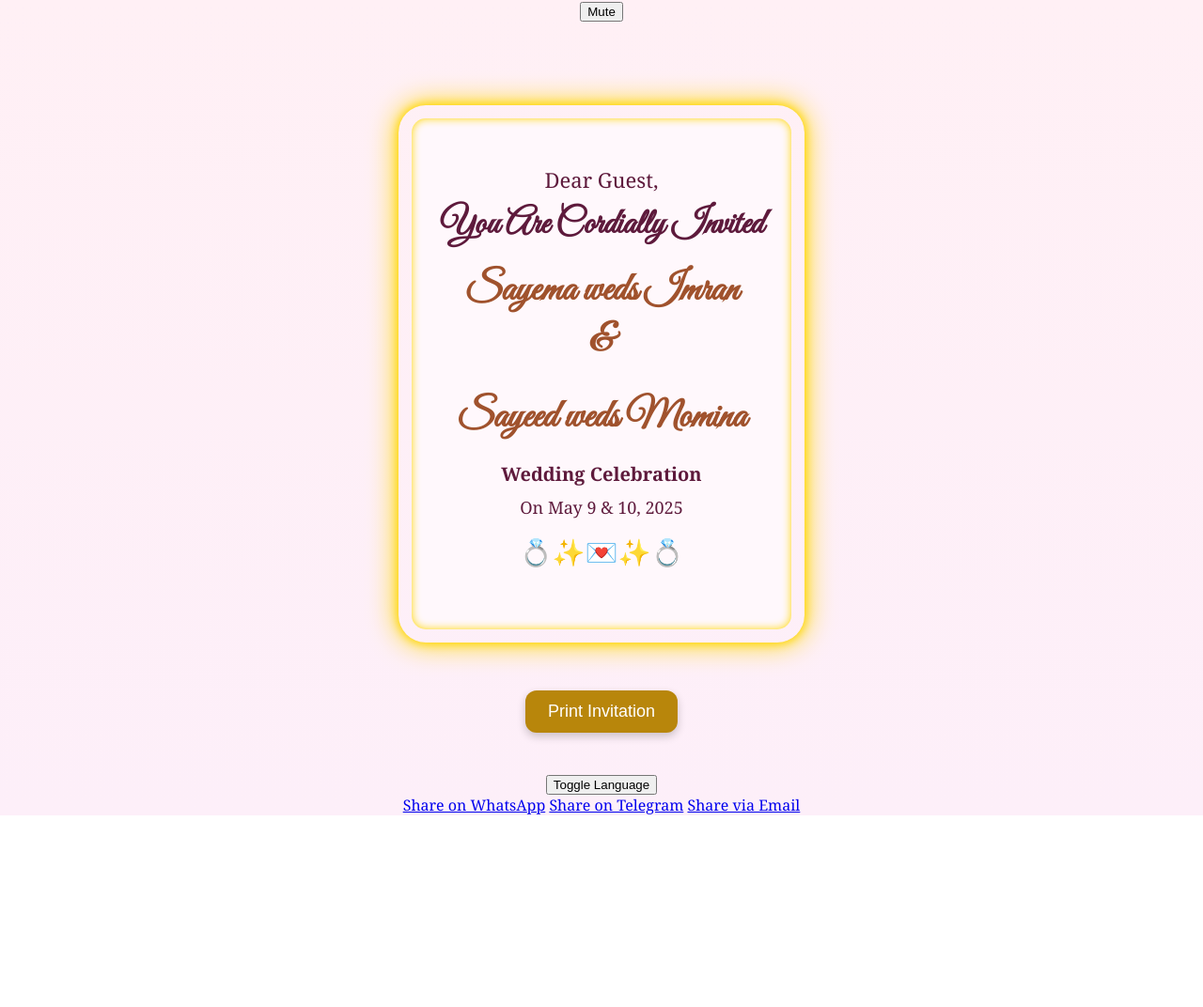
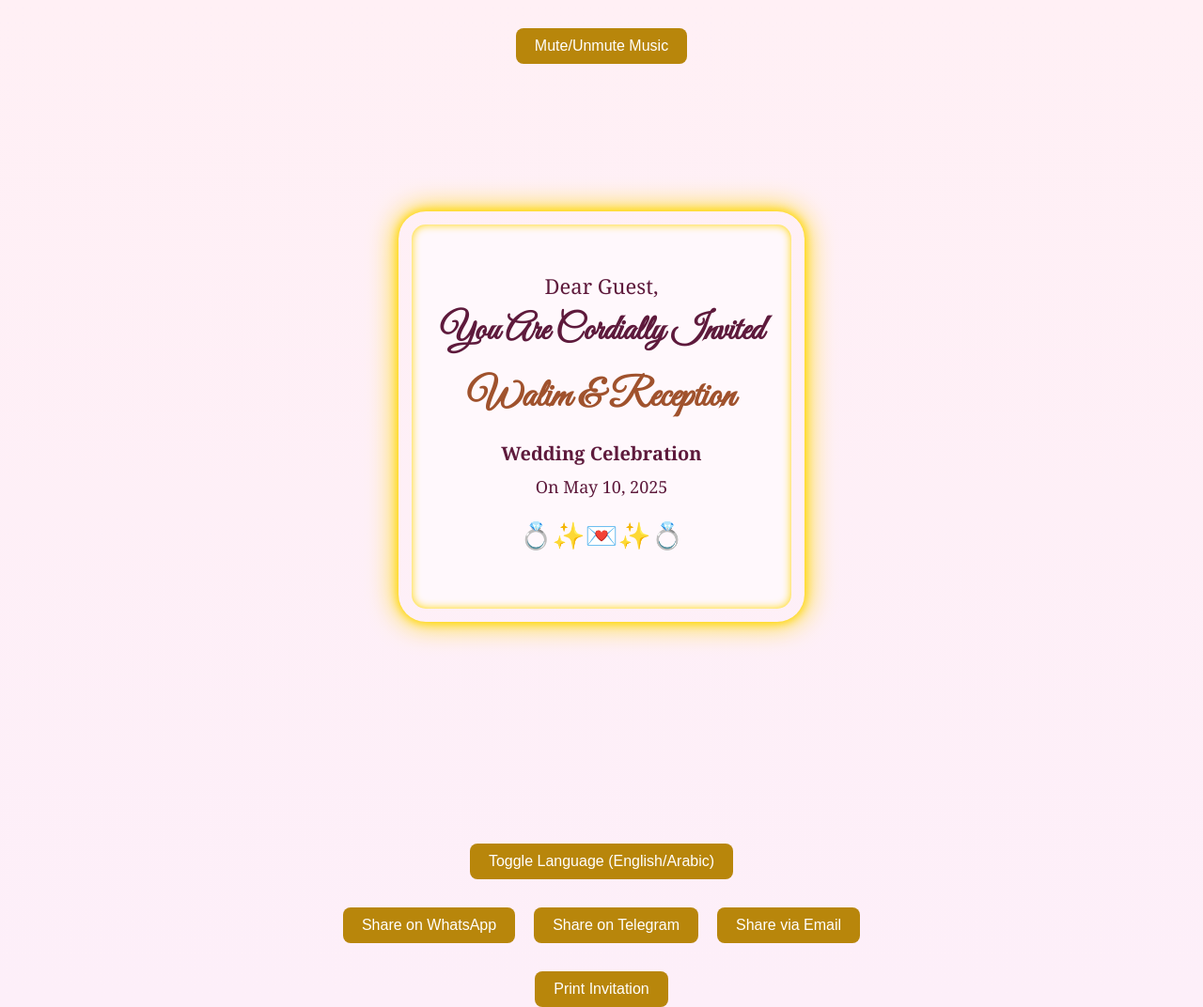
Before and after one commit to khansaood11/Naeem, a plain HTML site: page index.html in a window 1280 px wide. Shown: the whole page at 94% size. Before the commit the page ends 868 px from the top, so only its background shows below. Drawn offline with nearby package versions, Linux system fonts and the light colour scheme; some packages are replaced by stand-ins of ours.

Commit message:
Update index.html

```diff
--- a/index.html
+++ b/index.html
@@ -3,9 +3,8 @@
 <head>
   <meta charset="UTF-8" />
   <meta name="viewport" content="width=device-width, initial-scale=1.0"/>
-  <title>Wedding Invitation - Khan Family</title>
+  <title>Wedding Invitation</title>
   <style>
-    /* Existing styles + new additions for animations and print-friendly */
     @import url('https://fonts.googleapis.com/css2?family=Great+Vibes&display=swap');
 
     * { box-sizing: border-box; }
@@ -75,12 +74,6 @@
       font-size: 18px;
     }
 
-    @keyframes float {
-      0% { transform: translateY(0); }
-      50% { transform: translateY(-8px); }
-      100% { transform: translateY(0); }
-    }
-
     .button-fixed {
       position: fixed;
       bottom: 20px;
@@ -107,13 +100,35 @@
       font-weight: bold;
     }
 
+    .action-buttons {
+      margin-top: 30px;
+      display: flex;
+      justify-content: center;
+      gap: 20px;
+    }
+
+    .action-buttons button {
+      background-color: #b8860b;
+      color: white;
+      padding: 10px 20px;
+      border: none;
+      border-radius: 8px;
+      cursor: pointer;
+      font-size: 16px;
+      transition: background 0.3s ease;
+    }
+
+    .action-buttons button:hover {
+      background-color: #a87400;
+    }
+
     /* Print-friendly version */
     @media print {
       body {
         background: white;
         color: black;
       }
-      .button-fixed, #nextButton {
+      .button-fixed, .action-buttons {
         display: none;
       }
       .slide {
@@ -130,17 +145,19 @@
     <source src="Shukran Allah Full Video - KurbaanKareena Kapoor,Saif Ali KhanSonu Nigam,Shreya Ghoshal.mp3" type="audio/mp3">
     Your browser does not support the audio element.
   </audio>
-  <button onclick="toggleAudio()" id="audioButton">Mute</button>
+
+  <div class="action-buttons">
+    <button onclick="toggleAudio()">Mute/Unmute Music</button>
+  </div>
 
   <!-- Slides -->
   <div class="slide active" id="slide0">
     <div class="container">
       <p style="font-size: 22px;" id="guestNameLine">Dear Guest,</p>
       <h2 style="font-family: 'Great Vibes', cursive; font-size: 38px;">You Are Cordially Invited</h2>
-      <h1 style="font-size: 42px; color: #a0522d; margin-top: 20px;">Sayema weds Imran<br /> & <br /></h1>
-      <h1 style="font-size: 42px; color: #a0522d;">Sayeed weds Momina</h1>
+      <h1 style="font-size: 42px; color: #a0522d; margin-top: 20px;">Walim & Reception</h1>
       <p style="font-size: 20px; margin-top: 20px;"><strong>Wedding Celebration</strong></p>
-      <p style="font-size: 18px;">On May 9 & 10, 2025</p>
+      <p style="font-size: 18px;">On May 10, 2025</p>
       <div class="divider">💍✨💌✨💍</div>
     </div>
   </div>
@@ -149,43 +166,56 @@
   <div class="slide" id="slideMap">
     <div class="container">
       <h2>Venue Location</h2>
-      <div id="map"></div>
+      <div id="map" style="height: 300px; width: 100%;"></div>
     </div>
   </div>
 
   <!-- Language Toggle -->
-  <button onclick="toggleLanguage()">Toggle Language</button>
+  <div class="action-buttons">
+    <button onclick="toggleLanguage()">Toggle Language (English/Arabic)</button>
+  </div>
 
   <!-- Social Share Buttons -->
-  <div>
-    <a href="https://wa.me/?text=Wedding%20Invite%20Link%20Here" target="_blank">Share on WhatsApp</a>
-    <a href="https://t.me/share/url?url=Wedding%20Invite%20Link%20Here" target="_blank">Share on Telegram</a>
-    <a href="mailto:?subject=Wedding%20Invitation&body=Wedding%20Invite%20Link%20Here" target="_blank">Share via Email</a>
+  <div class="action-buttons">
+    <a href="https://wa.me/?text=Wedding%20Invite%20Link%20Here" target="_blank">
+      <button>Share on WhatsApp</button>
+    </a>
+    <a href="https://t.me/share/url?url=Wedding%20Invite%20Link%20Here" target="_blank">
+      <button>Share on Telegram</button>
+    </a>
+    <a href="mailto:?subject=Wedding%20Invitation&body=Wedding%20Invite%20Link%20Here" target="_blank">
+      <button>Share via Email</button>
+    </a>
   </div>
 
   <!-- Print Invitation Button -->
-  <button class="button-fixed" onclick="printInvite()">Print Invitation</button>
+  <div class="action-buttons">
+    <button onclick="printInvite()">Print Invitation</button>
+  </div>
 
   <!-- JS Script -->
   <script src="https://cdn.jsdelivr.net/npm/canvas-confetti@1.6.0/dist/confetti.browser.min.js"></script>
   <script src="https://maps.googleapis.com/maps/api/js?key=YOUR_GOOGLE_MAPS_API_KEY&callback=initMap" async defer></script>
   <script src="https://cdnjs.cloudflare.com/ajax/libs/jspdf/2.5.1/jspdf.umd.min.js"></script>
   <script>
-    let current = 0;
-    const totalSlides = 5;
-
-    function nextSlide() {
-      const currentSlide = document.getElementById(`slide${current}`);
-      if (currentSlide) currentSlide.classList.remove("active");
-      current++;
-      const nextSlide = document.getElementById(`slide${current}`);
-      if (nextSlide) nextSlide.classList.add("active");
-      if (current === totalSlides - 1) {
-        document.getElementById("nextButton").style.display = "none";
-        triggerConfetti();
+    // Background Audio Control
+    function toggleAudio() {
+      const audio = document.getElementById("background-audio");
+      if (audio.paused) {
+        audio.play();
+      } else {
+        audio.pause();
       }
     }
 
+    // Toggle Language (English ↔ Arabic)
+    function toggleLanguage() {
+      const isEnglish = document.body.classList.toggle("english");
+      document.getElementById("guestNameLine").innerText = isEnglish ? "Dear Guest" : "عزيزي الضيف";
+      document.querySelector("h2").innerText = isEnglish ? "You Are Cordially Invited" : "أنت مدعو بحرارة";
+    }
+
+    // Print Invitation
     function printInvite() {
       const doc = new jsPDF();
       doc.html(document.body, {
@@ -195,24 +225,7 @@
       });
     }
 
-    function toggleAudio() {
-      const audio = document.getElementById("background-audio");
-      const button = document.getElementById("audioButton");
-      if (audio.paused) {
-        audio.play();
-        button.innerText = "Mute";
-      } else {
-        audio.pause();
-        button.innerText = "Unmute";
-      }
-    }
-
-    function toggleLanguage() {
-      const isEnglish = document.body.classList.toggle("english");
-      document.getElementById("guestNameLine").innerText = isEnglish ? "Dear Guest" : "عزيزي الضيف";
-      document.querySelector("h2").innerText = isEnglish ? "You Are Cordially Invited" : "أنت مدعو بحرارة";
-    }
-
+    // Initialize Google Map
     function initMap() {
       const venue = { lat: 21.6115, lng: 73.0206 }; // Example coordinates for venue
       const map = new google.maps.Map(document.getElementById("map"), {
```
